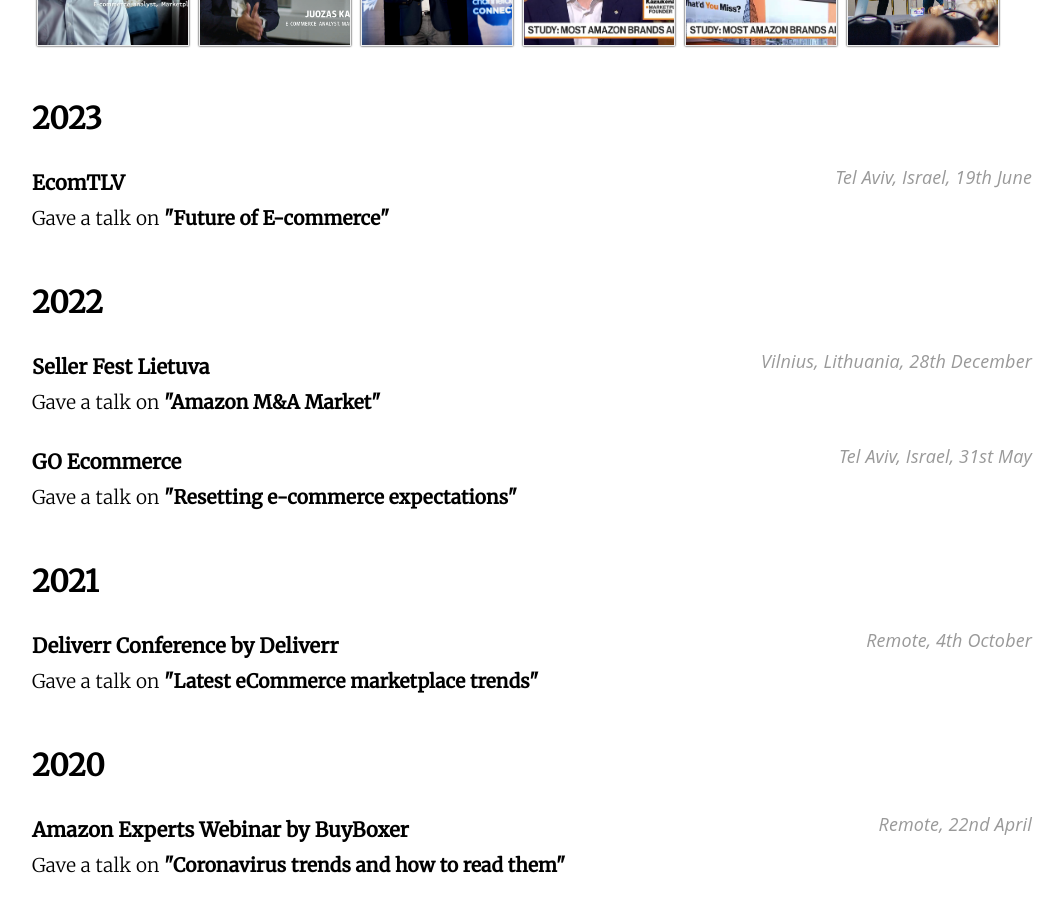
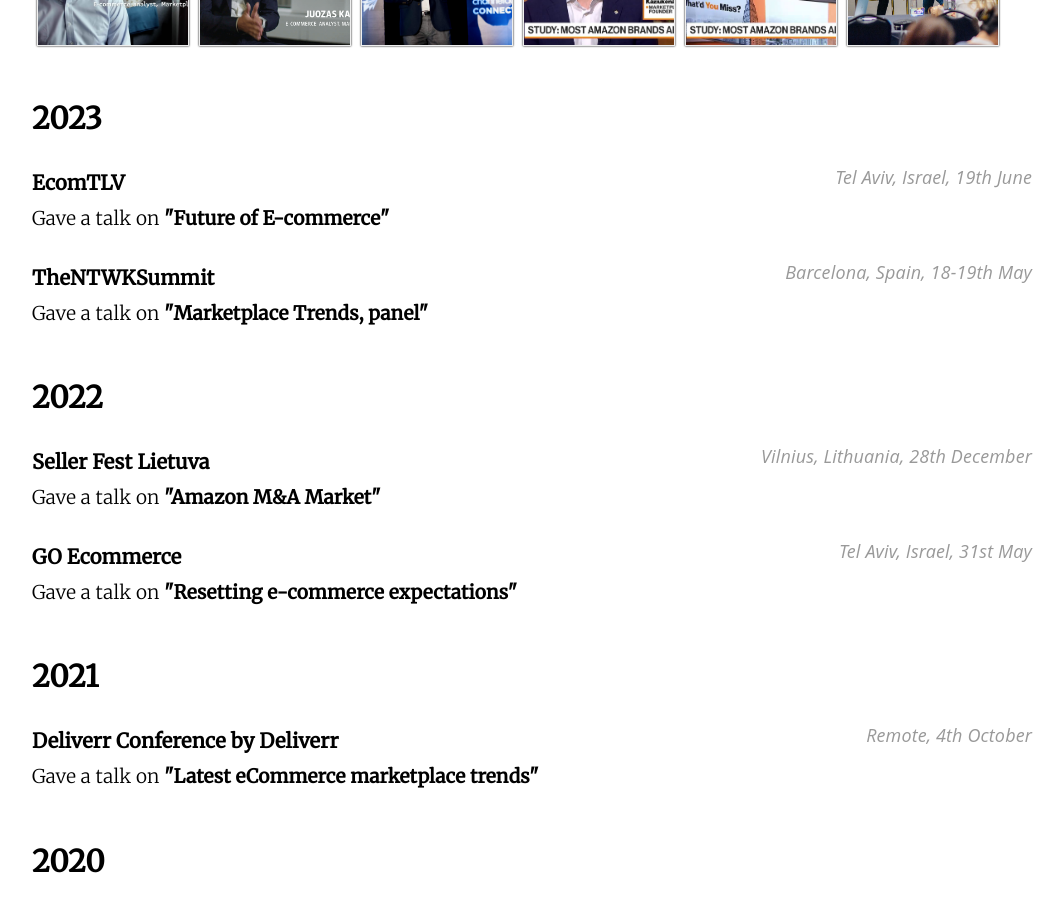
Before and after one commit to juokaz/juokaz.com, a Jekyll site: the page built from conferences.html, in a window 1280 px wide and 900 px high, scrolled down 514 px. Shown: the whole window, without its empty margins (108-1172 px from the left). Built offline with Jekyll 4.4.1, drawn with Linux system fonts in a browser that asks for light colours.

Commit message:
Add TheNTWKSummit in Barcelona

```diff
--- a/_config.yml
+++ b/_config.yml
@@ -111,6 +111,11 @@
       date: 19th June
       spoken:
           - title: Future of E-commerce
+    - title: TheNTWKSummit
+      location: Barcelona, Spain
+      date: 18-19th May
+      spoken:
+          - title: Marketplace Trends, panel
   - year: 2022
     talks:
     - title: Seller Fest Lietuva
```
